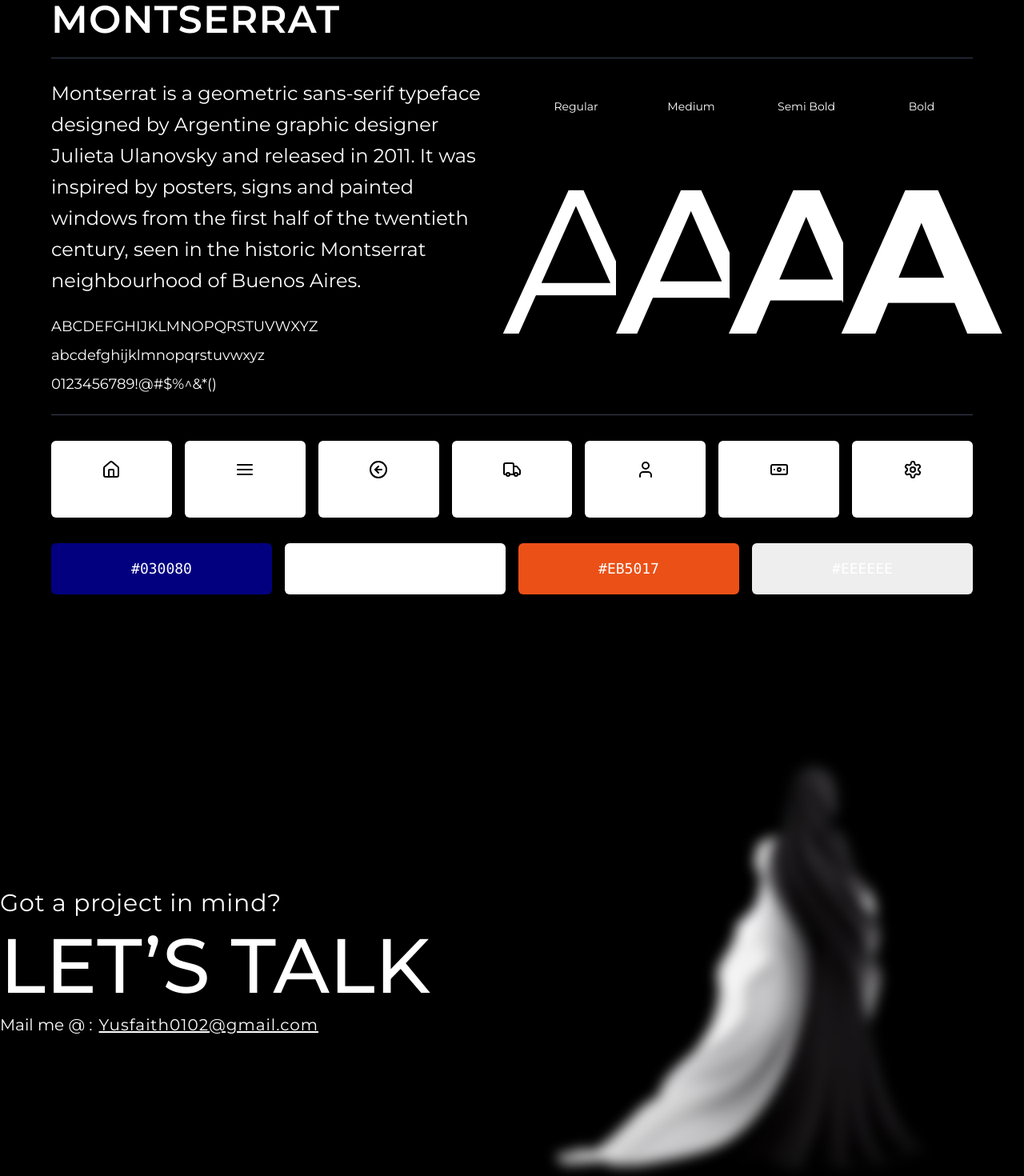
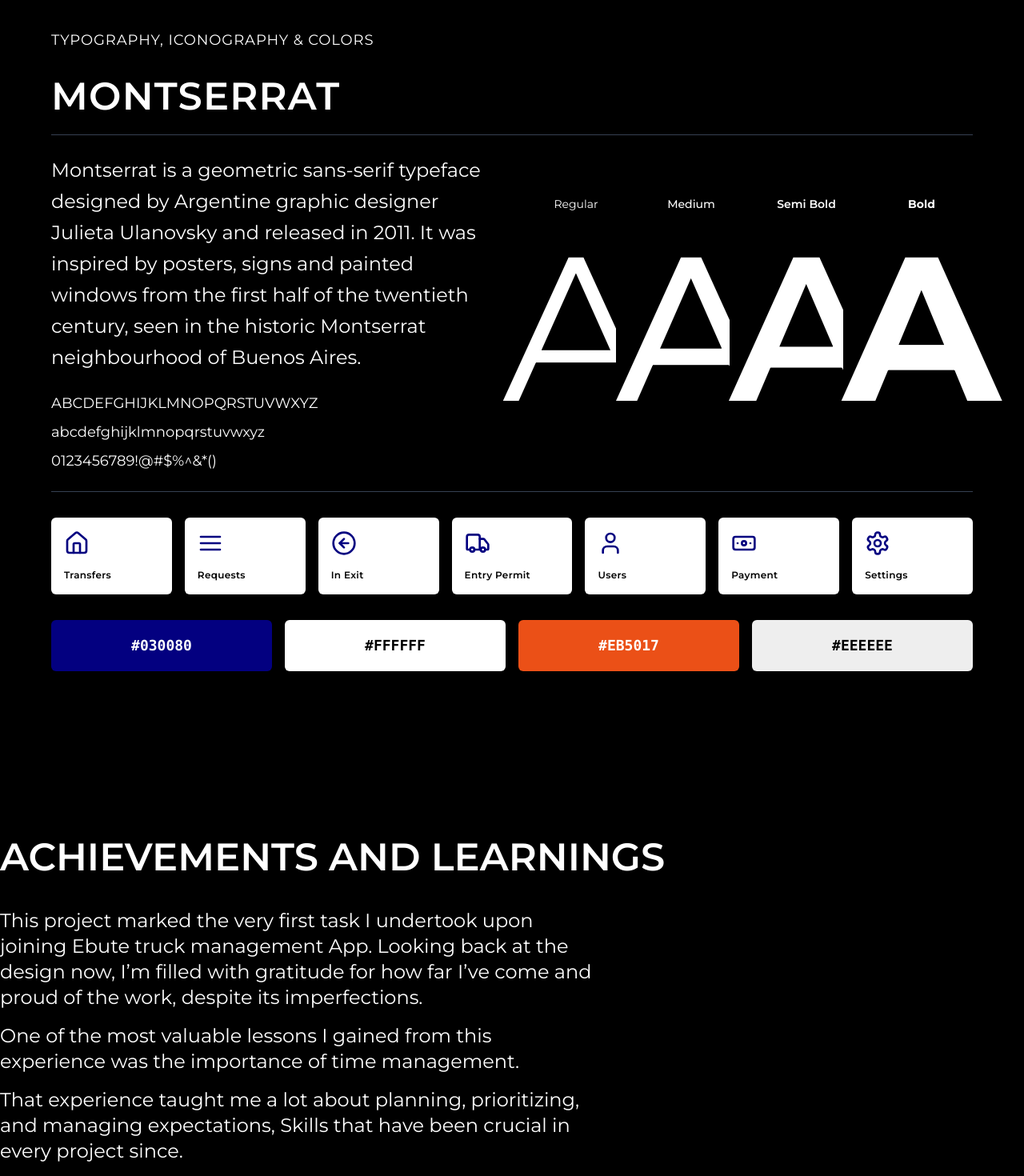
Before and after one commit to fasansisodiq/yusfaith-portfolio, a React (Vite) app: page /ebute in a window 1280 px wide. Shown: the part 4680-6150 px from the top of the page at 80% size. Built offline with nearby package versions, Linux system fonts and the light colour scheme; a web font is replaced by a local one.

Commit message:
Add LearnCard component and integrate into Ebute page; refactor ColorPalette, FontWeights, and IconGrid components for improved styling and functionality

```diff
--- /dev/null
+++ b/src/components/learn-card/LearnCard.jsx
@@ -0,0 +1,17 @@
+const LearnCard = ({ title, description }) => {
+  return (
+    <section className="pt-24 lg:pt-38">
+      <div className="space-y-4 lg:space-y-10 mb-6 lg:mb-24">
+        <h3 className="flex flex-col text-2xl lg:text-5xl font-semibold uppercase">
+          {title}
+        </h3>
+        <p
+          className="text-base lg:text-2xl w-full lg:max-w-[748px] space-y-4"
+          dangerouslySetInnerHTML={{ __html: description }}
+        ></p>
+      </div>
+    </section>
+  );
+};
+
+export default LearnCard;
--- a/src/components/typo-card/ColorPlalette.jsx
+++ b/src/components/typo-card/ColorPlalette.jsx
@@ -3,23 +3,31 @@
 export default function ColorPalette() {
   const { colors } = useTypography();
 
+  const colorMap = {
+    "#FFFFFF": "text-black",
+    "#EEEEEE": "text-black",
+  };
+
   return (
     <div className="grid grid-cols-2 sm:grid-cols-4 gap-4 my-8">
-      {colors.map((color, index) => (
+      {colors.map((color, index) => {
+        const textColor = colorMap[color.hex] || "text-gray";
+        return (
           <div
             key={index}
             className="h-16 rounded-md flex items-center justify-center"
             style={{ backgroundColor: color.hex }}
           >
-          <p
-            className={`font-mono text-lg ${
-              color.hex === "#FFFFFF" ? "text-black" : "text-white"
+            <span
+              className={`font-mono text-lg font-semibold ${
+                textColor ? textColor : "text-white"
               }`}
             >
               {color.hex}
-          </p>
+            </span>
           </div>
-      ))}
+        );
+      })}
     </div>
   );
 }
--- a/src/components/typo-card/FontWeights.jsx
+++ b/src/components/typo-card/FontWeights.jsx
@@ -4,16 +4,7 @@
   const { weights } = useTypography();
 
   return (
-    <div className="flex flex-col space-y-6">
-      <div className="grid grid-cols-4 gap-4">
-        {weights.map((weight, index) => (
-          <div key={index} className="text-center">
-            <p className="text-sm mb-4">{weight}</p>
-          </div>
-        ))}
-      </div>
-
-      <div className="grid grid-cols-4 gap-4">
+    <div className="grid grid-cols-2 sm:grid-cols-4 gap-4">
       {weights.map((weight, index) => {
         const fontWeight =
           weight === "Regular"
@@ -26,15 +17,15 @@
 
         return (
           <div key={index} className="flex justify-center">
-              <span
-                className={`text-4xl lg:text-[16rem] bg-black ${fontWeight}`}
+            <p
+              className={`flex flex-col text-4xl md:text-8xl lg:text-[16rem] text-center  ${fontWeight}`}
             >
-                A
-              </span>
+              <span className="text-sm mb-4">{weight}</span>
+              <span className="bg-black">A</span>
+            </p>
           </div>
         );
       })}
     </div>
-    </div>
   );
 }
--- a/src/components/typo-card/IconGrid.jsx
+++ b/src/components/typo-card/IconGrid.jsx
@@ -18,21 +18,21 @@
   const getIcon = (iconName) => {
     switch (iconName) {
       case "Transfers":
-        return <LuHouse className="h-6 w-6" />;
+        return <LuHouse className="size-6 lg:size-8" />;
       case "Requests":
-        return <LuAlignJustify className="h-6 w-6" />;
+        return <LuAlignJustify className="size-6 lg:size-8" />;
       case "In Exit":
-        return <LuCircleArrowLeft className="h-6 w-6" />;
+        return <LuCircleArrowLeft className="size-6 lg:size-8" />;
       case "Entry Permit":
-        return <LuTruck className="h-6 w-6" />;
+        return <LuTruck className="size-6 lg:size-8" />;
       case "Users":
-        return <LuUser className="h-6 w-6" />;
+        return <LuUser className="size-6 lg:size-8" />;
       case "Payment":
-        return <LuBanknote className="h-6 w-6" />;
+        return <LuBanknote className="size-6 lg:size-8" />;
       case "Settings":
-        return <LuSettings className="h-6 w-6" />;
+        return <LuSettings className="size-6 lg:size-8" />;
       default:
-        return <div className="h-6 w-6" />;
+        return <div className="size-6 lg:size-8" />;
     }
   };
 
@@ -41,10 +41,12 @@
       {icons.map((item, index) => (
         <div
           key={index}
-          className="bg-white text-black rounded-md p-4 flex flex-col items-center justify-center h-24"
+          className="bg-white rounded-md text-black p-4 flex flex-col justify-between h-24"
         >
-          <div className="mb-2">{getIcon(item.name)}</div>
-          <p className="text-xs text-center">{item.name}</p>
+          <div className="mb-2 text-[#030080]">{getIcon(item.name)}</div>
+          <span className="text-xs lg:text-md font-semibold tracking-wide">
+            {item.name}
+          </span>
         </div>
       ))}
     </div>
--- a/src/components/typo-card/TypographyCard.jsx
+++ b/src/components/typo-card/TypographyCard.jsx
@@ -30,7 +30,7 @@
         colors,
       }}
     >
-      <div className="bg-black text-white p-6 min-h-screen">
+      <div className="bg-black text-white p-6 mt-24">
         <div className="max-w-6xl mx-auto">
           <FontHeader />
           <hr className="border-gray-700 my-6" />
--- a/src/pages/ebute/index.jsx
+++ b/src/pages/ebute/index.jsx
@@ -7,6 +7,7 @@
 import Challenges from "./challenge/Challenges";
 import UseCard from "../../components/use-card/UseCard";
 import TypographyCard from "../../components/typo-card/TypographyCard";
+import LearnCard from "../../components/learn-card/LearnCard";
 
 const montserratData = {
   fontName: "MONTSERRAT",
@@ -59,6 +60,10 @@
         image={flowchart}
       />
       <TypographyCard {...montserratData} />
+      <LearnCard
+        title="Achievements and learnings"
+        description={`<p>This project marked the very first task I undertook upon joining Ebute truck management App. Looking back at the design now, I’m filled with gratitude for how far I’ve come and proud of the work, despite its imperfections.</p> <p>One of the most valuable lessons I gained from this experience was the importance of time management.</p><p>That experience taught me a lot about planning, prioritizing, and managing expectations, Skills that have been crucial in every project since.</p>`}
+      />
     </div>
   );
 };
```
Lines whose indentation alone changed are shown as unchanged.
